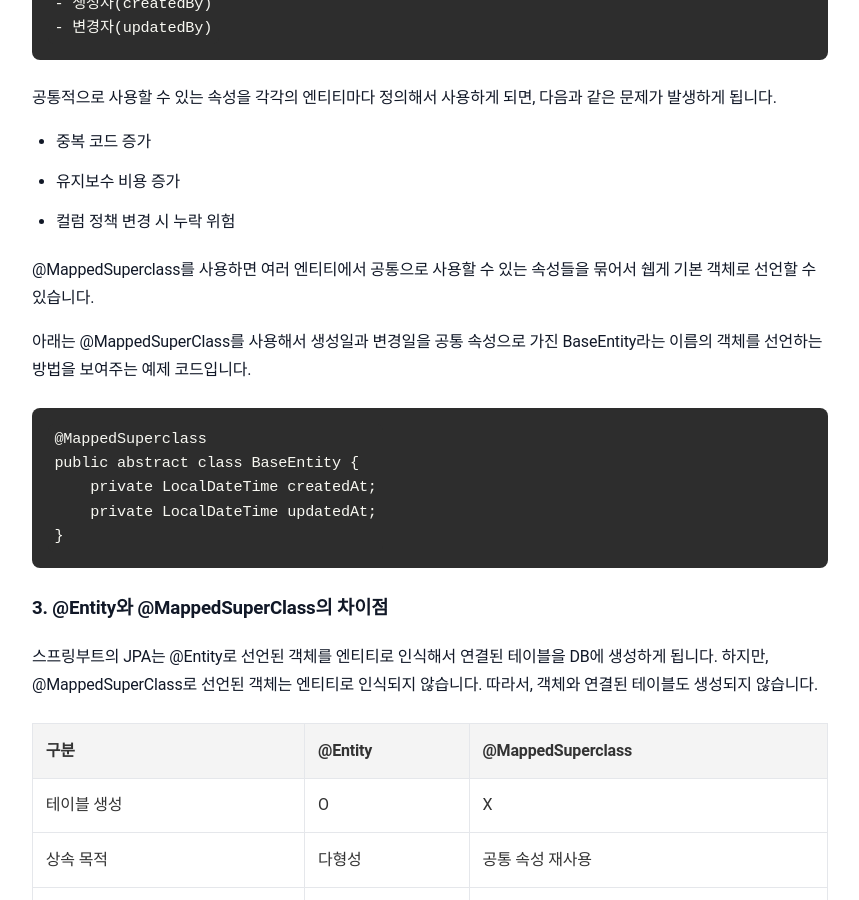
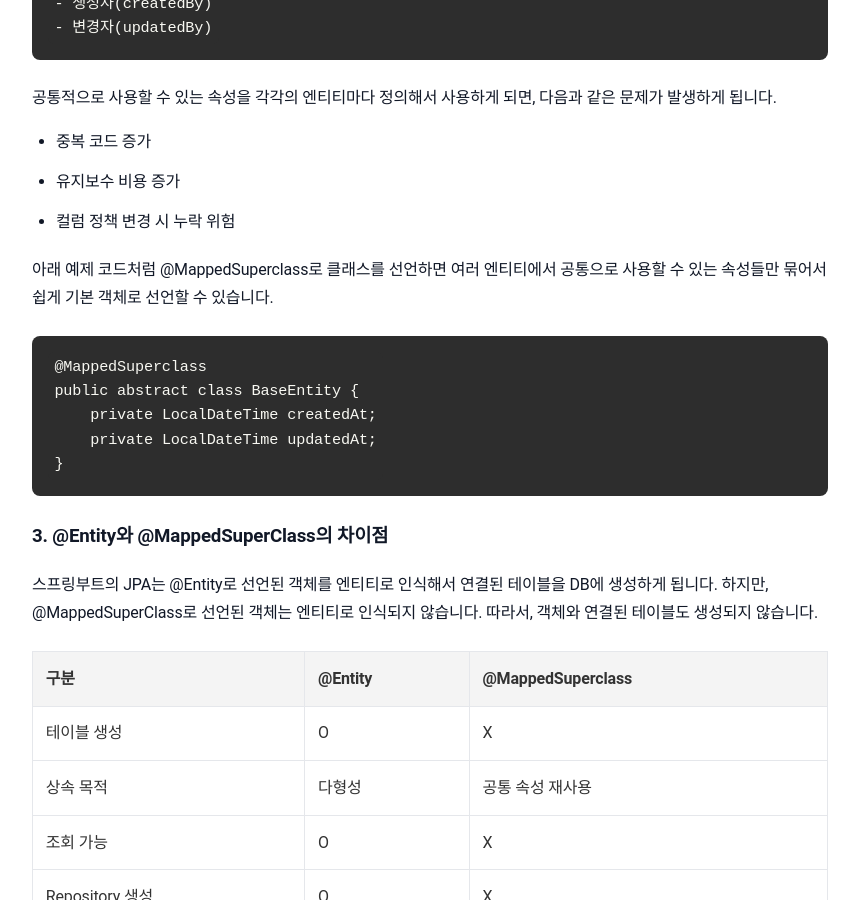
Before and after one commit to sanghoon-lee/sanghoon-lee.github.io, a Jekyll site: the page built from _posts/2026-01-07-MappedSuperClass.md, in a window 1280 px wide and 900 px high, scrolled down 1616 px. Shown: the whole window, without its empty margins (210-1069 px from the left). Built offline with Jekyll 4.4.1, drawn with Linux system fonts in a browser that asks for light colours; comment, search, counter and statistics services are not loaded.

````diff
--- a/_posts/2026-01-07-MappedSuperClass.md
+++ b/_posts/2026-01-07-MappedSuperClass.md
@@ -63,9 +63,8 @@ DB 관점에서는 테이블의 컬럼(Column)에 해당합니다.
 * 유지보수 비용 증가
 * 컬럼 정책 변경 시 누락 위험
 
-@MappedSuperclass를 사용하면 여러 엔티티에서 공통으로 사용할 수 있는 속성들을 묶어서 쉡게 기본 객체로 선언할 수 있습니다.
+아래 예제 코드처럼 @MappedSuperclass로 클래스를 선언하면 여러 엔티티에서 공통으로 사용할 수 있는 속성들만 묶어서 쉽게 기본 객체로 선언할 수 있습니다.
 
-아래는 @MappedSuperClass를 사용해서 생성일과 변경일을 공통 속성으로 가진 BaseEntity라는 이름의 객체를 선언하는 방법을 보여주는 예제 코드입니다.
 ```java
 @MappedSuperclass
 public abstract class BaseEntity {
````
